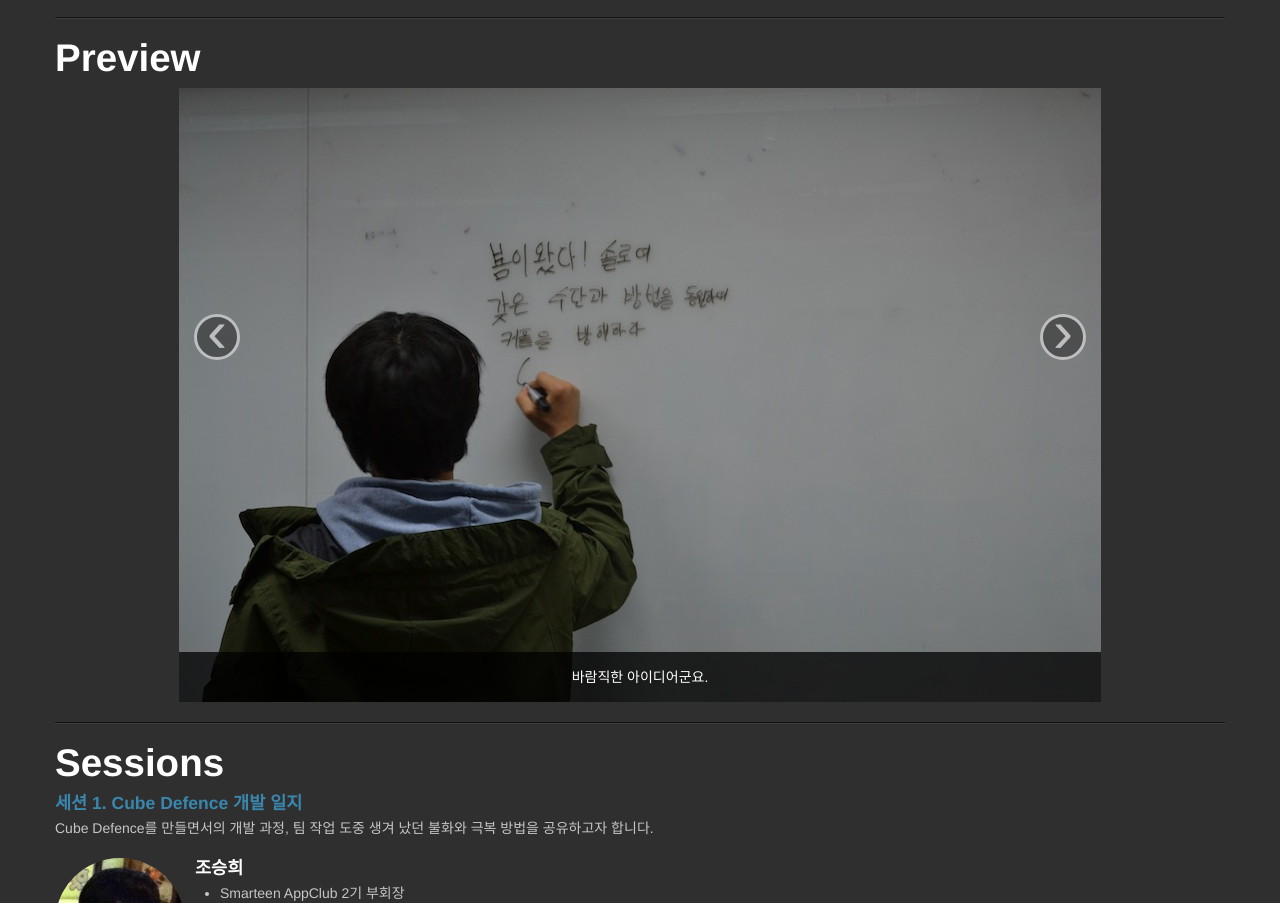
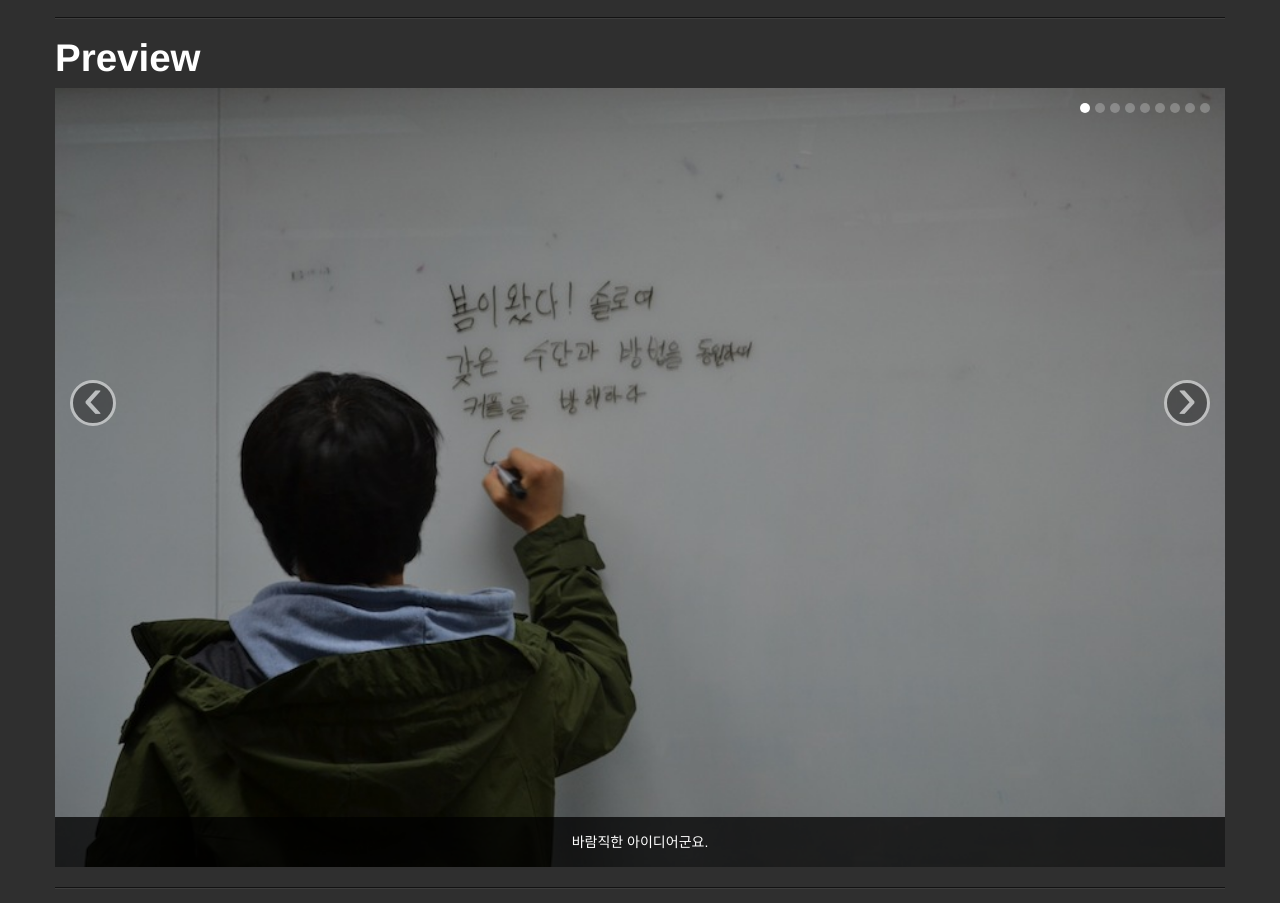
Before and after one commit to smarteen/app-festival-2nd, a plain HTML site: page index.html in a window 1280 px wide. Shown: the part 1142-2045 px from the top of the page. Drawn offline with nearby package versions, Linux system fonts and the light colour scheme.

Commit message:
Set to fill parent size on carousel image.

```diff
--- a/index.html
+++ b/index.html
@@ -8,6 +8,16 @@
     <link rel="stylesheet" type="text/css" href="css/bootstrap.min.css" />
     <link rel="stylesheet" type="text/css" href="css/bootstrap-responsive.min.css" />
     <link rel="stylesheet" id="darkstrap-link" type="text/css" href="css/darkstrap.css" />
+
+    <style>
+    	#myCarousel {
+	    	text-align: center;
+    	}
+
+    	#myCarousel img {
+	    	width: 100%;
+    	}
+    </style>
   </head>
 
   <body data-spy="scroll" data-target=".navbar">
@@ -162,8 +172,8 @@
     <section id="preview">
     	<h1>Preview</h1>
     	<center>
-	    	<div id="myCarousel" class="carousel slide" style="width: 922px; text-align: center;">
-			  <!--<ol class="carousel-indicators">
+	    	<div id="myCarousel" class="carousel slide">
+			  <ol class="carousel-indicators">
 			    <li data-target="#myCarousel" data-slide-to="0" class="active"></li>
 			    <li data-target="#myCarousel" data-slide-to="1"></li>
 			    <li data-target="#myCarousel" data-slide-to="2"></li>
@@ -173,7 +183,7 @@
 			    <li data-target="#myCarousel" data-slide-to="6"></li>
 			    <li data-target="#myCarousel" data-slide-to="7"></li>
 			    <li data-target="#myCarousel" data-slide-to="8"></li>
-			  </ol>-->
+			  </ol>
 			  <!-- Carousel items -->
 			  <div class="carousel-inner">
 			    <div class="active item">
```
